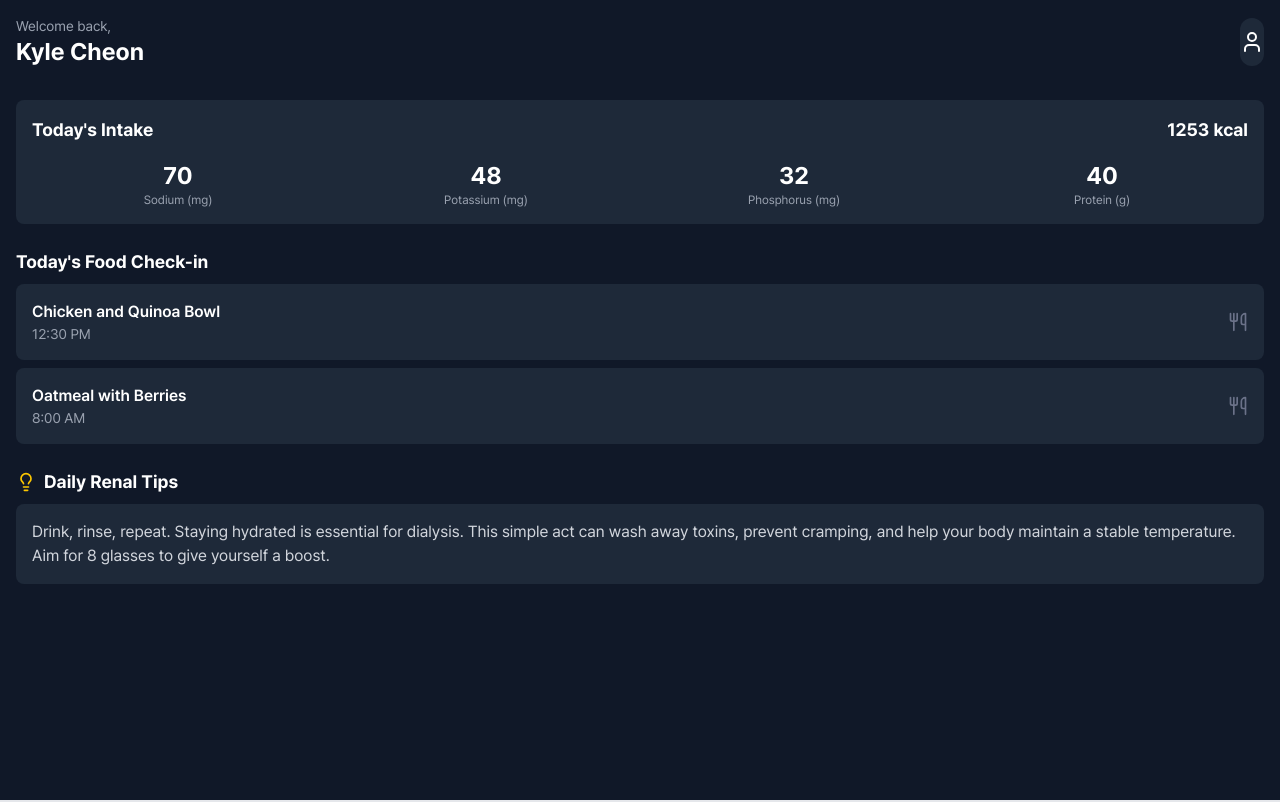
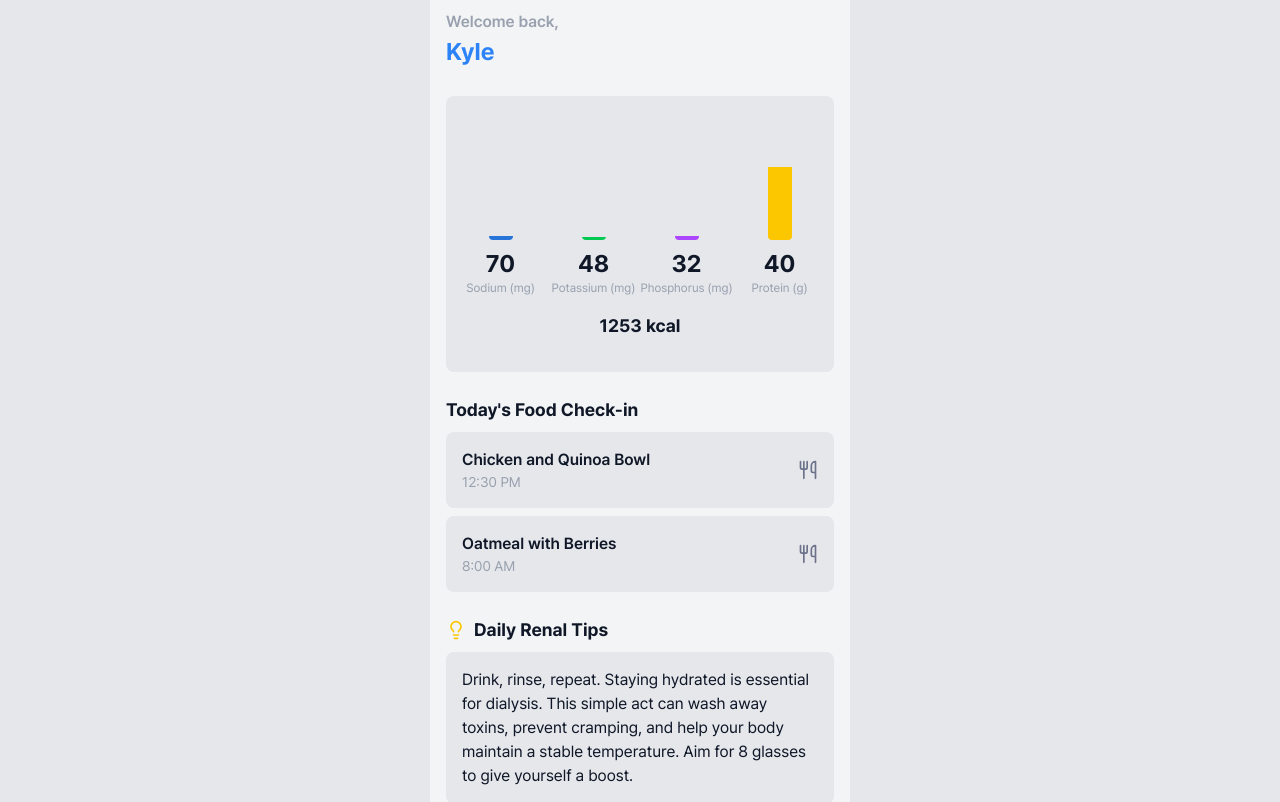
Before and after one commit to metamatong/renal-guard-client, a React (Vite) app: page /dashboard in a window 1280 px wide. Shown: the top 802 px of the page. Built offline with nearby package versions, Linux system fonts and the light colour scheme.

Commit message:
refactor: add bars and change ui for dashboard

```diff
--- a/src/components/layouts/GlobalNavigationBar/index.tsx
+++ b/src/components/layouts/GlobalNavigationBar/index.tsx
@@ -1,8 +1,8 @@
-import {useMemo} from 'react';
+import React, {useMemo} from 'react';
 import {useNavigate} from 'react-router-dom';
 import {useSelector} from 'react-redux';
 import clsx from 'clsx';
-import {ArrowLeft as ArrowBack, BellOff as NotificationOffIcon} from 'lucide-react';
+import {ArrowLeft as ArrowBack, BellOff as NotificationOffIcon, User} from 'lucide-react';
 
 import LogoImg from '@/assets/logo-renalguard.png?as=src';
 import type {RootState} from '@/store';
@@ -37,9 +37,12 @@ const GlobalNavigationBar = ({ pageKind, prevAction, rightIconAction, }: GnbProp
 
       case 'logged-in':
         return (
-          <span className="font-semibold text-sm text-gray-900">
-            Welcome&nbsp;back,&nbsp;{user?.name ?? 'Friend'}
-          </span>
+          <header className="flex items-center justify-between p-4">
+            <div>
+              <p className="text-[1em] font-semibold text-gray-400">Welcome back,</p>
+              <h1 className="text-[1.5em] text-blue-400 font-bold">Kyle</h1>
+            </div>
+          </header>
         );
 
       case 'nested':
@@ -74,7 +77,12 @@ const GlobalNavigationBar = ({ pageKind, prevAction, rightIconAction, }: GnbProp
 
   /* ---------- render ---------- */
   return (
-    <header className="flex h-14 w-full items-center justify-between px-[1em]">
+    <header
+      className={clsx(
+        'flex w-full items-center justify-between',
+        pageKind === 'logged-in' ? 'h-[5em] bg-gray-100' : 'h-14 px-[1em]'
+      )}
+    >
       {/* ← left slot */}
       <div className="flex min-w-[28px] items-center">{leftNode}</div>
 
--- a/src/pages/Dashboard/index.tsx
+++ b/src/pages/Dashboard/index.tsx
@@ -1,8 +1,12 @@
-import React from 'react';
+import React, { useMemo } from 'react';
 import { useNavigate } from 'react-router-dom';
 import { Utensils, Lightbulb, User } from 'lucide-react';
+import { useSelector } from 'react-redux';
 
-// Mock data - replace with data from your state management/API
+import PageWrapper from '@/components/layouts/PageWrapper';
+import type { RootState } from '@/store';
+import type { GnbProps } from '@/components/layouts/GlobalNavigationBar';
+
 const mockUserData = {
   name: 'Kyle Cheon',
   calories: 1253,
@@ -16,62 +20,108 @@ const mockUserData = {
     { id: 1, name: 'Chicken and Quinoa Bowl', time: '12:30 PM' },
     { id: 2, name: 'Oatmeal with Berries', time: '8:00 AM' },
   ],
-  dailyTip: 'Drink, rinse, repeat. Staying hydrated is essential for dialysis. This simple act can wash away toxins, prevent cramping, and help your body maintain a stable temperature. Aim for 8 glasses to give yourself a boost.'
+  dailyTip:
+    'Drink, rinse, repeat. Staying hydrated is essential for dialysis. This simple act can wash away toxins, ' +
+    'prevent cramping, and help your body maintain a stable temperature. Aim for 8 glasses to give yourself a boost.',
+  reference: {
+    sodium: 2000,
+    potassium: 2000,
+    phosphorus: 1000,
+    protein: 70 // in grams
+  }
 };
+
+const toPercent = (val: number, ref: number) =>
+  `${Math.min(100, (val / ref) * 100)}%`;
 
 const Dashboard: React.FC = () => {
   const navigate = useNavigate();
 
+  /* ---------- GNB props (landing style) ---------- */
+  const auth = useSelector((state: RootState) => state.auth);
+  const gnbProps = useMemo<GnbProps>(() => ({ pageKind: 'logged-in' }), [auth.user]);
+
   return (
-    <div className="bg-gray-900 text-white min-h-screen">
-      <header className="p-4 flex justify-between items-center">
-        <div>
-          <p className="text-sm text-gray-400">Welcome back,</p>
-          <h1 className="text-2xl font-bold">{mockUserData.name}</h1>
-        </div>
-        <button className="p-2 rounded-full bg-gray-800">
-          <User className="w-6 h-6" />
-        </button>
-      </header>
-
+    <PageWrapper gnbProps={gnbProps} extraComponents={{ hasFooter: true, hasBottomNavigation: false }}>
+      <div className="min-h-[calc(100vh-256px)] w-full bg-gray-100 text-gray-900">
         <main className="p-4">
           {/* Nutrient Summary */}
-        <section className="bg-gray-800 rounded-lg p-4 mb-6">
-          <div className="flex justify-between items-center mb-4">
-            <h2 className="font-bold text-lg">Today's Intake</h2>
-            <p className="font-bold text-lg">{mockUserData.calories} kcal</p>
+          <section className="mb-6 rounded-lg bg-gray-200 p-4">
+            <div className="grid grid-cols-4 gap-4 text-center">
+              {/* Sodium */}
+              <div className="flex flex-col items-center">
+                {/* bar track */}
+                <div className="relative h-32 w-6 rounded overflow-hidden">
+                  {/* filled part */}
+                  <div
+                    className="absolute bottom-0 left-0 w-full bg-blue-500 transition-all"
+                    style={{ height: toPercent(mockUserData.nutrients.sodium,
+                        mockUserData.reference.sodium) }}
+                  />
                 </div>
-          <div className="grid grid-cols-4 gap-4 text-center">
-            <div>
-              <p className="text-2xl font-bold">{mockUserData.nutrients.sodium}</p>
-              <p className="text-xs text-gray-400">Sodium (mg)</p>
+                <p className="mt-2 text-2xl font-bold">{mockUserData.nutrients.sodium}</p>
+                <p className="text-xs text-gray-400">Sodium&nbsp;(mg)</p>
               </div>
-            <div>
-              <p className="text-2xl font-bold">{mockUserData.nutrients.potassium}</p>
-              <p className="text-xs text-gray-400">Potassium (mg)</p>
+
+              {/* Potassium */}
+              <div className="flex flex-col items-center">
+                <div className="relative h-32 w-6 rounded overflow-hidden">
+                  <div
+                    className="absolute bottom-0 left-0 w-full bg-green-500 transition-all"
+                    style={{ height: toPercent(mockUserData.nutrients.potassium,
+                        mockUserData.reference.potassium) }}
+                  />
                 </div>
-            <div>
-              <p className="text-2xl font-bold">{mockUserData.nutrients.phosphorus}</p>
-              <p className="text-xs text-gray-400">Phosphorus (mg)</p>
+                <p className="mt-2 text-2xl font-bold">{mockUserData.nutrients.potassium}</p>
+                <p className="text-xs text-gray-400">Potassium&nbsp;(mg)</p>
               </div>
-            <div>
-              <p className="text-2xl font-bold">{mockUserData.nutrients.protein}</p>
-              <p className="text-xs text-gray-400">Protein (g)</p>
+
+              {/* Phosphorus */}
+              <div className="flex flex-col items-center">
+                <div className="relative h-32 w-6 rounded overflow-hidden">
+                  <div
+                    className="absolute bottom-0 left-0 w-full bg-purple-500 transition-all"
+                    style={{ height: toPercent(mockUserData.nutrients.phosphorus,
+                        mockUserData.reference.phosphorus) }}
+                  />
                 </div>
+                <p className="mt-2 text-2xl font-bold">{mockUserData.nutrients.phosphorus}</p>
+                <p className="text-xs text-gray-400">Phosphorus&nbsp;(mg)</p>
+              </div>
+
+              {/* Protein */}
+              <div className="flex flex-col items-center">
+                <div className="relative h-32 w-6 rounded overflow-hidden">
+                  <div
+                    className="absolute bottom-0 left-0 w-full bg-yellow-400 transition-all"
+                    style={{ height: toPercent(mockUserData.nutrients.protein,
+                        mockUserData.reference.protein) }}
+                  />
+                </div>
+                <p className="mt-2 text-2xl font-bold">{mockUserData.nutrients.protein}</p>
+                <p className="text-xs text-gray-400">Protein&nbsp;(g)</p>
+              </div>
+            </div>
+            <div className="my-4 flex items-center justify-center">
+              <p className="text-lg font-bold">{mockUserData.calories} kcal</p>
             </div>
           </section>
 
           {/* Today's Food Check-in */}
           <section className="mb-6">
-          <h2 className="font-bold text-lg mb-2">Today's Food Check-in</h2>
+            <h2 className="mb-2 text-lg font-bold">Today&apos;s Food Check-in</h2>
             <div className="space-y-2">
-            {mockUserData.meals.map(meal => (
-              <div key={meal.id} onClick={() => navigate(`/meal/${meal.id}`)} className="bg-gray-800 rounded-lg p-4 flex justify-between items-center cursor-pointer hover:bg-gray-700">
+              {mockUserData.meals.map((meal) => (
+                <div
+                  key={meal.id}
+                  onClick={() => navigate(`/meal/${meal.id}`)}
+                  className="flex cursor-pointer items-center justify-between rounded-lg bg-gray-200 p-4 hover:bg-gray-700"
+                >
                   <div>
                     <p className="font-semibold">{meal.name}</p>
                     <p className="text-sm text-gray-400">{meal.time}</p>
                   </div>
-                <Utensils className="w-5 h-5 text-gray-500" />
+                  <Utensils className="h-5 w-5 text-gray-500" />
                 </div>
               ))}
             </div>
@@ -79,13 +129,16 @@ const Dashboard: React.FC = () => {
 
           {/* Daily Renal Tips */}
           <section>
-          <h2 className="font-bold text-lg mb-2 flex items-center"><Lightbulb className="w-5 h-5 mr-2 text-yellow-400"/> Daily Renal Tips</h2>
-          <div className="bg-gray-800 rounded-lg p-4">
-            <p className="text-gray-300">{mockUserData.dailyTip}</p>
+            <h2 className="mb-2 flex items-center text-lg font-bold">
+              <Lightbulb className="mr-2 h-5 w-5 text-yellow-400" /> Daily Renal Tips
+            </h2>
+            <div className="rounded-lg bg-gray-200 p-4">
+              <p className="text-gray-900">{mockUserData.dailyTip}</p>
             </div>
           </section>
         </main>
       </div>
+    </PageWrapper>
   );
 };
 
```
Lines whose indentation alone changed are shown as unchanged.
